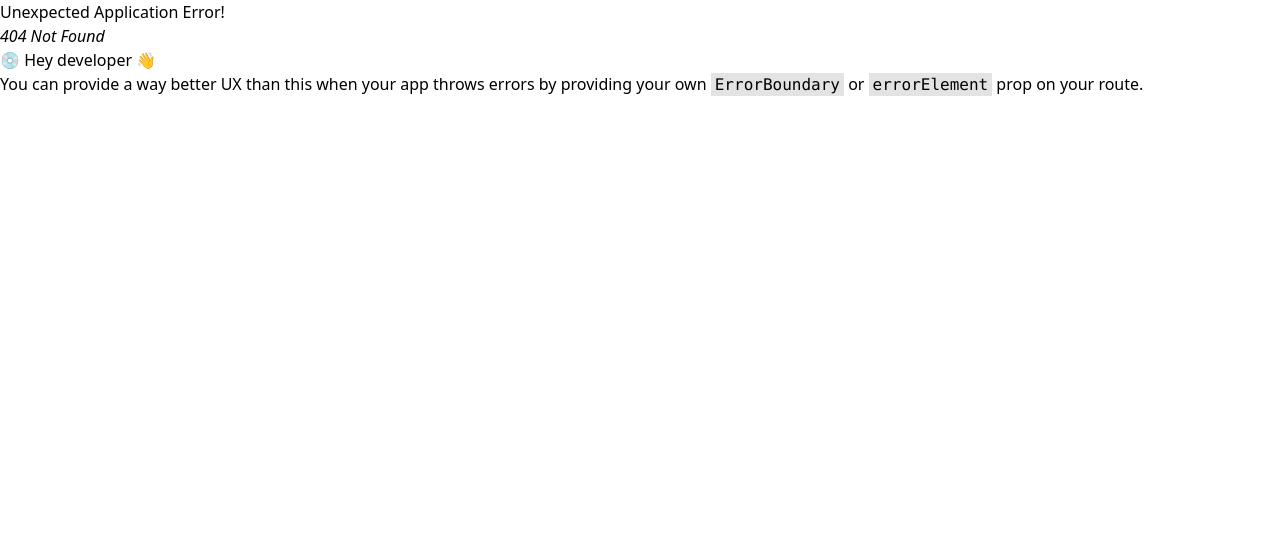
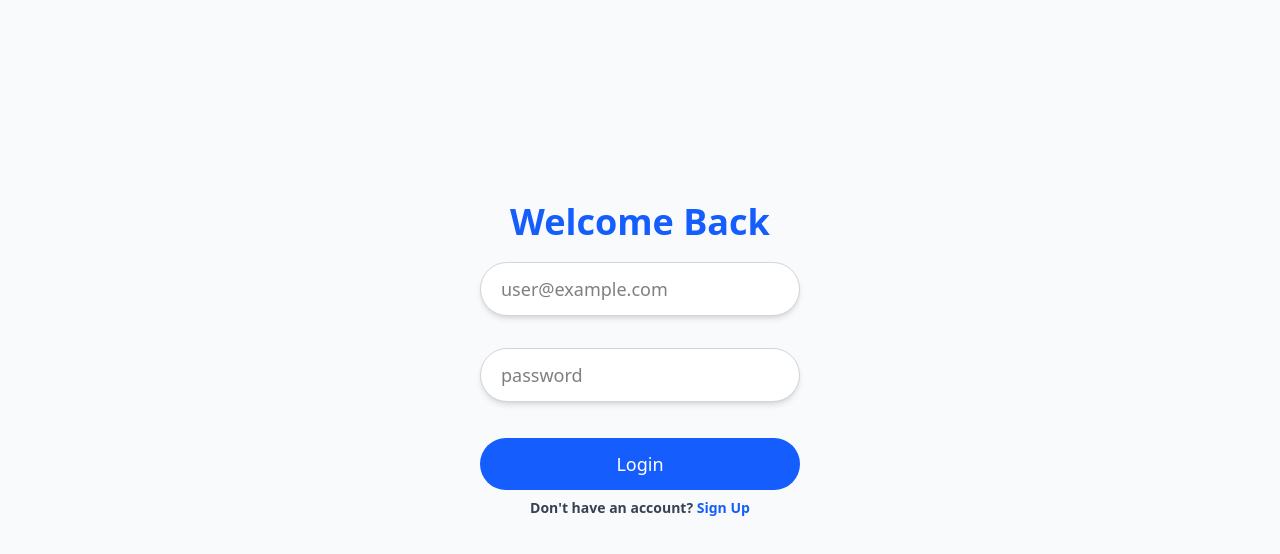
Before and after one commit to mabdullahferoz/AskBrief_Frontend, a React (Vite) app: page /auth/login in a window 1280 px wide. Before the commit this address had no page. Shown: the top 554 px of the page. Built offline with nearby package versions, Linux system fonts and the light colour scheme.

Commit message:
Added the Login page

```diff
--- a/package.json
+++ b/package.json
@@ -13,6 +13,7 @@
     "@tailwindcss/vite": "^4.1.11",
     "react": "^19.1.0",
     "react-dom": "^19.1.0",
+    "react-hook-form": "^7.60.0",
     "react-icons": "^5.5.0",
     "react-router": "^7.6.3",
     "react-toastify": "^11.0.5",
--- a/src/components/Login.jsx
+++ b/src/components/Login.jsx
@@ -1,13 +1,45 @@
 import React from 'react'
+import { useForm } from 'react-hook-form'
+import { NavLink, useNavigate } from "react-router";
+import { toast } from 'react-toastify'
 
-const Login = () => {
-  return (
-    <div className='h-screen w-screen flex items-center justify-center'>
-      <div className="form flex flex-col items-center gap-2 justify-evenly">
+const Login = ({setUser}) => {
 
-      </div>
-    </div>
-  )
+    const {
+        register,
+        handleSubmit,
+        watch,
+        formState: { errors },
+    } = useForm()
+    const navigate = useNavigate()
+    const onSubmit = (data) => {
+        if (data.email == "ferozxdev@gmail.com" && data.password == "password") {
+            toast.success("Login Successful!")
+            setUser({
+                username: "Feroz",
+                email: "ferozxdev@gmail.com"
+            })
+            return navigate("/")
+        }
+    }
+
+    return (
+        <div className='h-screen w-screen flex items-center justify-center  bg-[#f8fafc]'>
+            <form onSubmit={handleSubmit(onSubmit)} className="form flex flex-col items-center justify-evenly w-80 mb-20">
+                <p className='text-blue-600 text-4xl font-bold mb-5'>Welcome Back</p>
+                <div className='w-full flex flex-col items-center justify-center gap-1 mb-4 '>
+                    <input type='text' className='w-full  bg-white shadow-md rounded-4xl border border-gray-300 focus:outline-none focus:border-blue-500 px-5 py-3 text-lg' placeholder='user@example.com' {...register("email", { required: "Email is required", pattern: { value: /^[a-zA-Z0-9._%+-]+@[a-zA-Z0-9.-]+\.[a-zA-Z]{2,}$/, message: "Invalid email" } })} />
+                    <span className='w-full h-3 text-center'>{errors.email && <span className='text-red-500 text-sm'>{errors.email.message}</span>}</span>
+                </div>
+                <div className='w-full flex flex-col items-center justify-center gap-1 mb-4 '>
+                    <input type='password' className='w-full bg-white shadow-md rounded-4xl border border-gray-300 focus:outline-none focus:border-blue-500 px-5 py-3 text-lg' placeholder='password' {...register("password", { required: "Password is required", minLength: { value: 6, message: "Password must be atleast 6 characters long" } })} />
+                    <span className='w-full h-3 text-center'>{errors.password && <span className='text-red-500 text-sm'>{errors.password.message}</span>}</span>
+                </div>
+                <input type="submit" value="Login" className='bg-blue-600 hover:bg-blue-500 transition-all p-2 rounded-4xl w-full px-5 py-3 font-medium mt-1   text-lg  text-white cursor-pointer' />
+                <p className='text-sm text-gray-700 mt-2 font-semibold'>Don't have an account? <NavLink to={"/auth/signup"}><span className='text-blue-600 cursor-pointer'>Sign Up</span></NavLink></p>
+            </form>
+        </div>
+    )
 }
 
 export default Login
--- a/src/components/Workarea.jsx
+++ b/src/components/Workarea.jsx
@@ -3,7 +3,7 @@ import UploadFile from './UploadFile'
 import { FaFileLines, FaPaperPlane } from 'react-icons/fa6'
 import { BiLogIn, BiSolidCopy } from 'react-icons/bi'
 import {  toast } from 'react-toastify'
-import { GrSend } from 'react-icons/gr'
+import {useNavigate} from 'react-router'
 import { FaSave } from 'react-icons/fa'
 
 const Workarea = ({setUser}) => {
@@ -22,14 +22,9 @@ const Workarea = ({setUser}) => {
         "The duration of the match is 90 minutes, divided into two halves of 45 minutes each.",
     ]
     const [chat, setChat] = useState(msgs)
-
+    const navigate = useNavigate()
     const handleLogin = ()=>{
-        setLoggedin(true);
-        toast.success("Logged in successfully!");
-        setUser({
-            username: "ferozxdev",
-            email: "ferozxdev@gmail.com"
-        });
+        return navigate("/auth/login")
     }
 
     const handleCopySummary = () => {
--- a/src/main.jsx
+++ b/src/main.jsx
@@ -15,8 +15,12 @@ const router = createBrowserRouter([
     element: <App />,
   },
   {
-    path: "/auth",
+    path: "/auth/login",
     element: <Login />,
+  },
+  {
+    path: "/auth/signup",
+    element: <div>Sginup Form</div>,
   },
 ])
 
```
Also changed, not shown: 1 other file (tests, documents, lock files or other folders).
